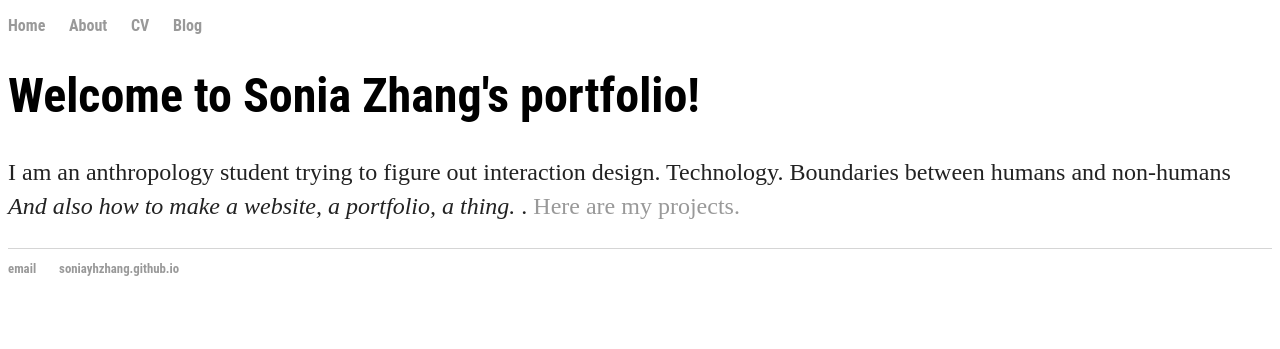
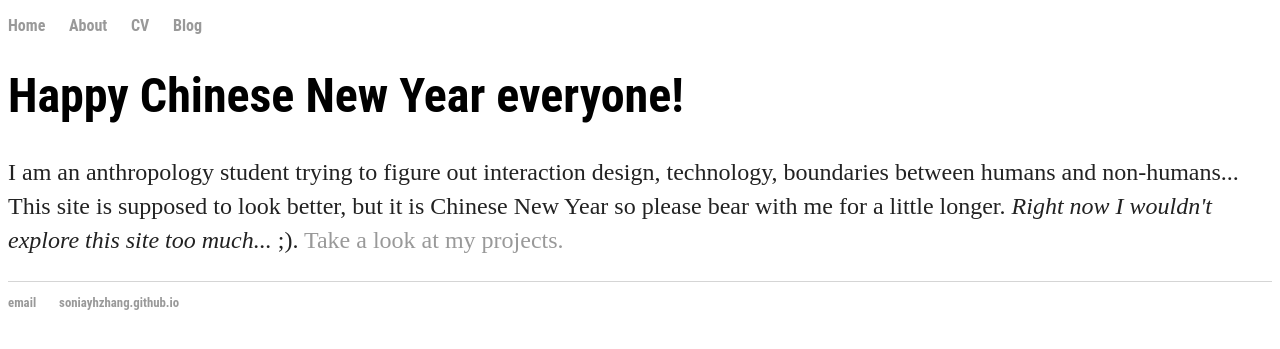
Before and after one commit to soniayhzhang/soniayhzhang.github.io, a Jekyll site: the page built from index.html, in a window 1280 px wide. Shown: the top 349 px of the page. Built offline with Jekyll 4.4.1, drawn with Linux system fonts in a browser that asks for light colours.

Commit message:
edited index text.

```diff
--- a/index.html
+++ b/index.html
@@ -3,6 +3,6 @@
 title: Design in Safaries
 ---
 <div class="blurb">
-	<h1>Welcome to Sonia Zhang's portfolio!</h1>
-	<p>I am an anthropology student trying to figure out interaction design. Technology. Boundaries between humans and non-humans <em> And also how to make a website, a portfolio, a thing.</em> . <a href="/blog/index.html"> Here are my projects.</a></p>
+	<h1>Happy Chinese New Year everyone!</h1>
+	<p>I am an anthropology student trying to figure out interaction design, technology, boundaries between humans and non-humans... This site is supposed to look better, but it is Chinese New Year so please bear with me for a little longer.  <em> Right now I wouldn't explore this site too much...</em> ;). <a href="/blog/index.html"> Take a look at my projects.</a></p>
 </div><!-- /.blurb -->
```
